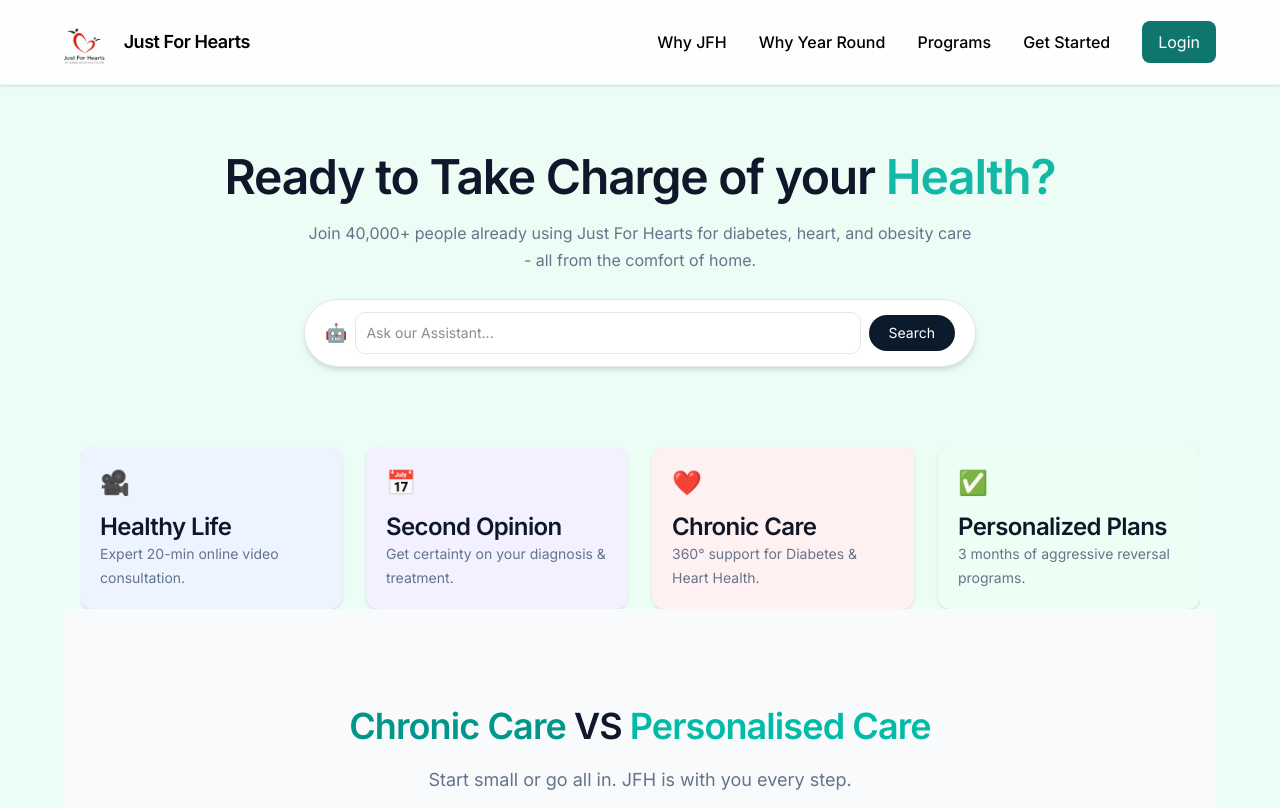
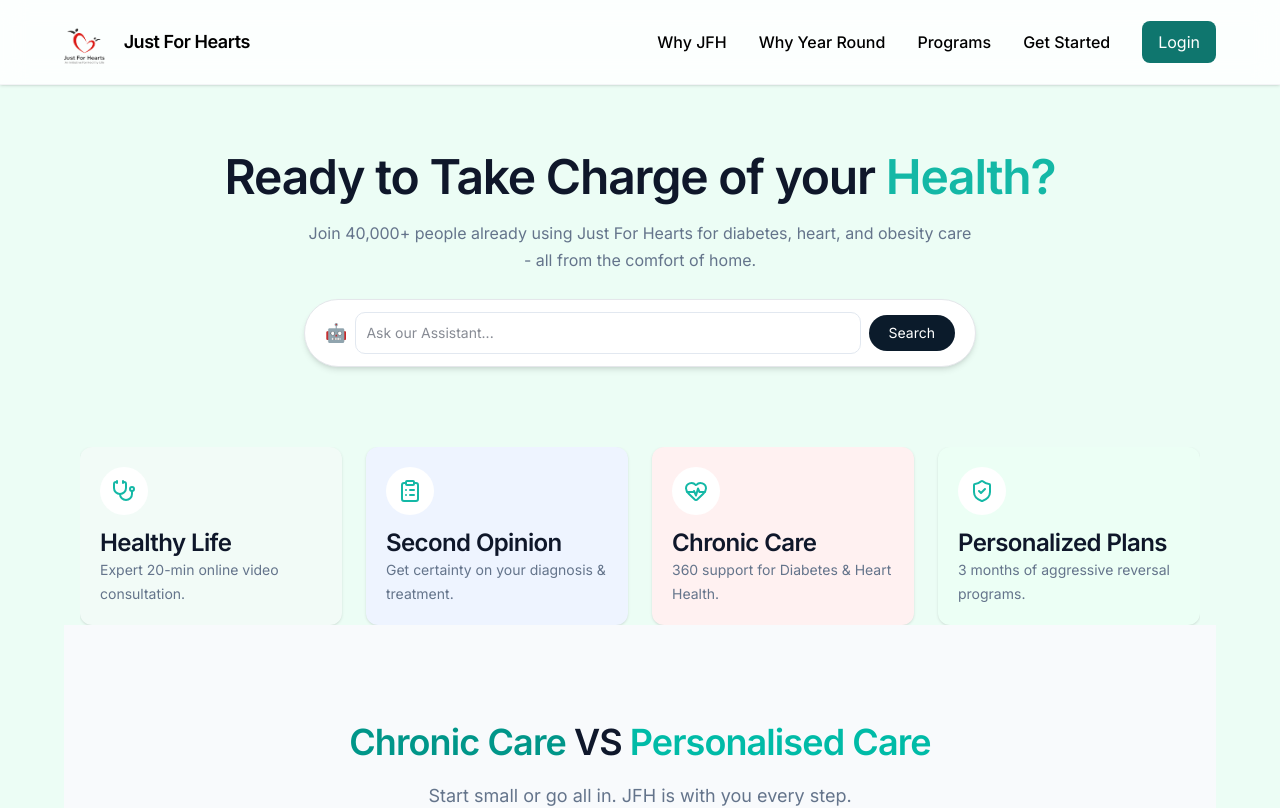
Before and after one commit to pranavpatildz/Just-For-Hearts, a Next.js app: page / in a window 1280 px wide. Shown: the top 808 px of the page. Built offline with nearby package versions, Linux system fonts and the light colour scheme; no server answers; the database is empty.

Commit message:
fix carousel + ui improvements

```diff
--- a/components/public/ConsultantsCarousel.tsx
+++ b/components/public/ConsultantsCarousel.tsx
@@ -156,7 +156,7 @@ export default function ConsultantsCarousel() {
 
   const prev = () => {
     pauseAuto()
-    setCurrent(prev => prev + 1)
+    setCurrent(prev => (prev === 0 ? doctors.length - 1 : prev - 1))
   }
 
   useEffect(() => {
--- a/components/public/Hero.tsx
+++ b/components/public/Hero.tsx
@@ -1,39 +1,40 @@
 "use client";
 
 import { useEffect, useRef } from "react";
+import { ClipboardList, HeartPulse, ShieldCheck, Stethoscope } from "lucide-react";
 
 import ComparisonSection from "@/components/public/ComparisonSection";
 
 const heroCards = [
   {
-    icon: "🎥",
+    icon: Stethoscope,
     title: "Healthy Life",
     description: "Expert 20-min online video consultation.",
-    cardClassName: "bg-[#EEF4FF]",
-    iconClassName: "text-blue-500",
+    cardClassName: "bg-[#F2FBF7]",
+    iconWrapperClassName: "bg-green-100 text-green-600",
   },
   {
-    icon: "📅",
+    icon: ClipboardList,
     title: "Second Opinion",
     description: "Get certainty on your diagnosis & treatment.",
-    cardClassName: "bg-[#F3F0FF]",
-    iconClassName: "text-purple-500",
+    cardClassName: "bg-[#EEF4FF]",
+    iconWrapperClassName: "bg-blue-100 text-blue-600",
   },
   {
-    icon: "❤️",
+    icon: HeartPulse,
     title: "Chronic Care",
-    description: "360° support for Diabetes & Heart Health.",
+    description: "360 support for Diabetes & Heart Health.",
     cardClassName: "bg-[#FFF1F1]",
-    iconClassName: "text-red-500",
+    iconWrapperClassName: "bg-red-100 text-red-500",
   },
   {
-    icon: "✅",
+    icon: ShieldCheck,
     title: "Personalized Plans",
     description: "3 months of aggressive reversal programs.",
     cardClassName: "bg-[#ECFFF5]",
-    iconClassName: "text-green-500",
+    iconWrapperClassName: "bg-emerald-100 text-emerald-600",
   },
-];
+] as const;
 
 export default function Hero() {
   const hideTimeoutRef = useRef<ReturnType<typeof setTimeout> | null>(null);
@@ -78,13 +79,12 @@ export default function Hero() {
     <div className="w-full">
       <section className="flex w-full flex-col items-center px-4 pb-10 pt-16 text-center">
         <h1 className="text-3xl font-bold leading-tight text-[#0B1B2B] md:text-5xl">
-          Ready to Take Charge of your{" "}
-          <span className="text-red-500">Health?</span>
+          Ready to Take Charge of your <span className="text-red-500">Health?</span>
         </h1>
 
         <p className="mt-4 max-w-2xl text-sm text-gray-500 md:text-base">
-          Join 40,000+ people already using Just For Hearts for diabetes,
-          heart, and obesity care - all from the comfort of home.
+          Join 40,000+ people already using Just For Hearts for diabetes, heart, and obesity care
+          - all from the comfort of home.
         </p>
 
         <div className="group relative mt-6 w-full max-w-2xl px-2 md:px-0">
@@ -92,10 +92,7 @@ export default function Hero() {
             id="ai-bar"
             className="flex w-full items-center gap-2 rounded-full border border-gray-200 bg-white px-3 py-2 shadow-md transition-all duration-300 hover:shadow-lg md:px-5 md:py-3"
           >
-            <span
-              className="shrink-0 text-base text-blue-500 md:text-lg"
-              aria-hidden="true"
-            >
+            <span className="shrink-0 text-base text-blue-500 md:text-lg" aria-hidden="true">
               🤖
             </span>
 
@@ -131,11 +128,8 @@ export default function Hero() {
               key={card.title}
               className={`min-w-[250px] rounded-xl p-5 shadow-sm transition-all hover:shadow-md ${card.cardClassName}`}
             >
-              <div
-                className={`mb-3 text-2xl ${card.iconClassName}`}
-                aria-hidden="true"
-              >
-                {card.icon}
+              <div className={`mb-3 w-fit rounded-full p-3 ${card.iconWrapperClassName}`}>
+                <card.icon className="h-6 w-6" aria-hidden="true" />
               </div>
               <h3 className="font-semibold text-[#0B1B2B]">{card.title}</h3>
               <p className="text-sm text-gray-500">{card.description}</p>
```
